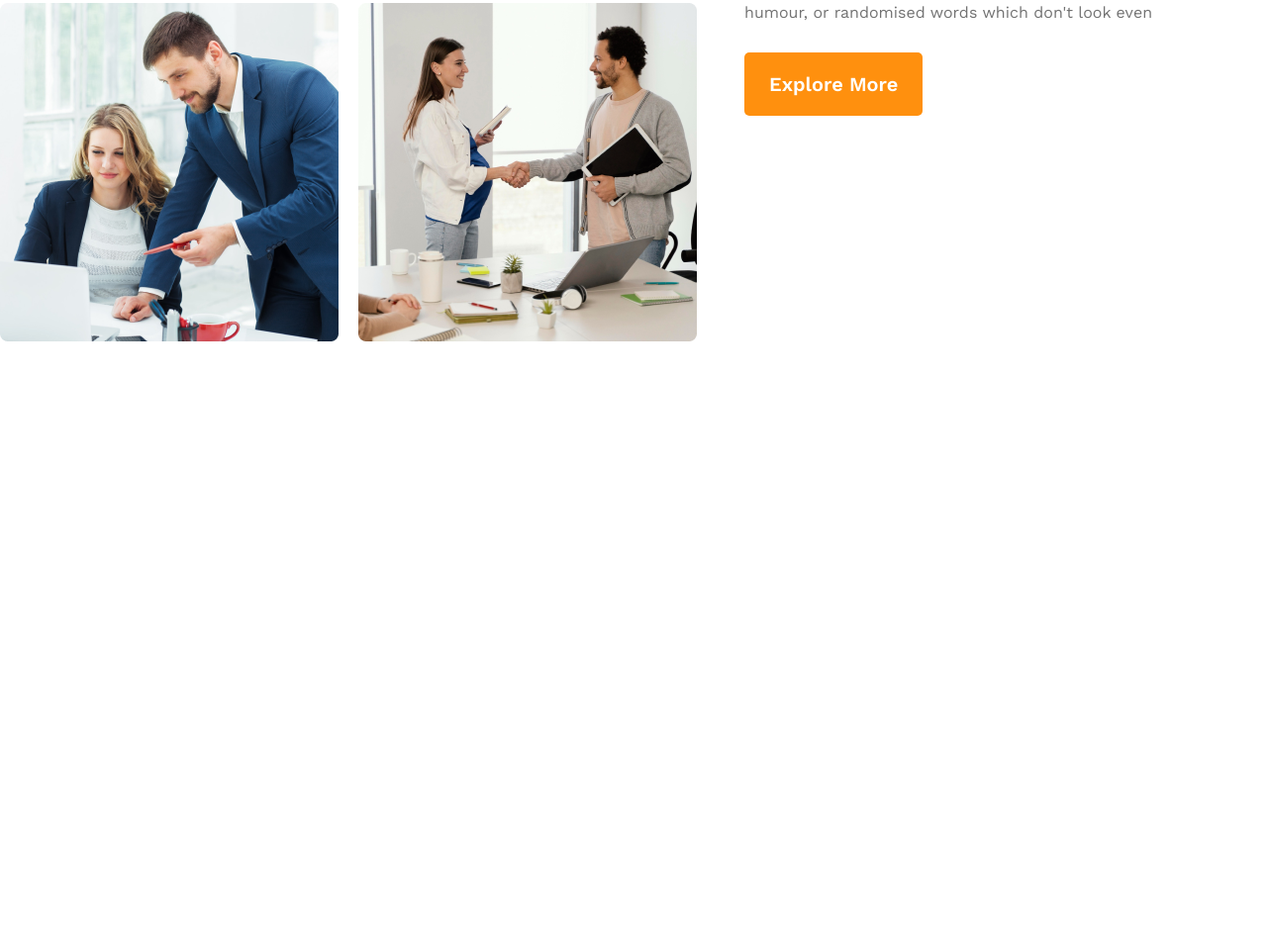
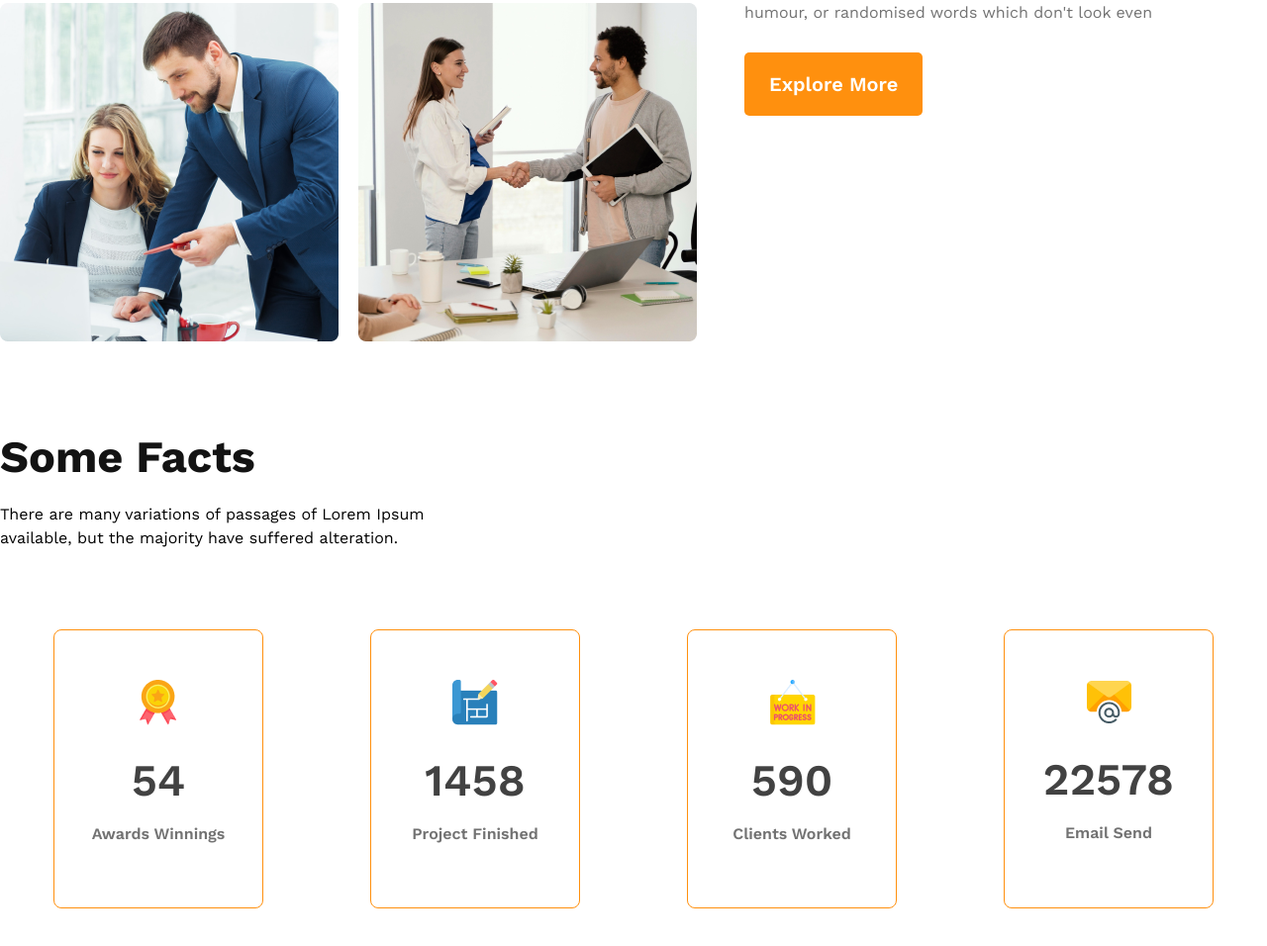
Before and after one commit to mdshawonreza/module-9-architects-project, a plain HTML site: page index.html in a window 1280 px wide. Shown: the part 1371-2327 px from the top of the page at 99% size. Before the commit the page ends 1764 px from the top, so only its background shows below. Drawn offline with nearby package versions, Linux system fonts and the light colour scheme.

Commit message:
add this section 3

```diff
--- a/index.html
+++ b/index.html
@@ -48,6 +48,35 @@
                 <button class="primary-btn">Explore More</button>
             </div>
         </section>
+        <section class="section-2-container">
+
+        </section>
+        <section class="section-3-container">
+            <h2 class="s-3-title">Some Facts</h2>
+            <p class="s-3-description">There are many variations of passages of Lorem Ipsum available, but the majority have suffered alteration.</p>
+            <div class="section-3-cards">
+                <div class="cards">
+                    <img src="images/icons/ribon.png" alt="" class="cards-img">
+                    <h2 class="cards-points">54</h2>
+                    <a class="cards-title">Awards Winnings</a>
+                </div>
+                <div class="cards">
+                    <img src="images/icons/projects.png" alt="" class="cards-img">
+                    <h2 class="cards-points">1458</h2>
+                    <a class="cards-title">Project Finished</a>
+                </div>
+                <div class="cards">
+                    <img src="images/icons/customers.png" alt="" class="cards-img">
+                    <h2 class="cards-points">590</h2>
+                    <a class="cards-title">Clients Worked</a>
+                </div>
+                <div class="cards">
+                    <img src="images/icons/email.png" alt="" class="cards-img">
+                    <h2 class="cards-points">22578</h2>
+                    <a class="cards-title">Email Send</a>
+                </div>
+            </div>
+        </section>
     </main>
     <footer></footer>
 </body>
--- a/styles/architects.css
+++ b/styles/architects.css
@@ -113,8 +113,53 @@ font-weight: 400;
 line-height: 1.50rem;
 padding: 28px 0px;
 }
+/* section 3 styles */
+.section-3-container{
+    margin-top: 90px;
+}
+.section-3-container > h2{
+    color:  #131313;
+font-size: 45px;
+font-weight: 700;
+}
+.section-3-container > a{
+    color: #727272;
+font-size: 16px;
+font-weight: 400;
+}
+.s-3-description{
+    margin-top: 20px;
+    margin-bottom: 80px;
+    max-width: 500px;
+    line-height: 1.50rem;
+}
 
+.section-3-cards{
+    display: flex;
+    justify-content: space-around;
 
+}
+.section-3-cards .cards{
+    text-align: center;
+    border-radius: 8px;
+    border: 1px solid #FF900E;
+    padding: 50px 30px;
+    height: 180px;
+    width: 150px;
+
+}
+.section-3-cards .cards-title{
+    color: #727272;
+    font-size: 16px;
+    font-weight: 600;
+}
+.section-3-cards .cards-points{
+    color: var(--dark-02, #424242);
+   font-size: 45px;
+   font-weight: 600;
+   margin-top: 25px;
+   margin-bottom: 18px;
+}
 
 
 @media screen and (max-width:576px) {
@@ -136,6 +181,15 @@ padding: 28px 0px;
     .features-info-container{
         margin:  0rem 2.75rem;
     }
+    .section-3-cards{
+        flex-direction: column;
+        align-items: center;
+        gap: 25px;
+    }
+    .section-3-container{
+        margin: 0px 40px;
+    }
+
 
 
 }
@@ -151,4 +205,14 @@ padding: 28px 0px;
     .features-info-container{
         margin: 0rem 6.5rem;
     }
+   .s-3-title , .s-3-description{
+    margin: 0px 100px;
+   }
+   .s-3-description{
+    margin-bottom: 60px;
+   }
+   .section-3-cards{
+    margin: 0px 10px;
+   }
+
 }
```
